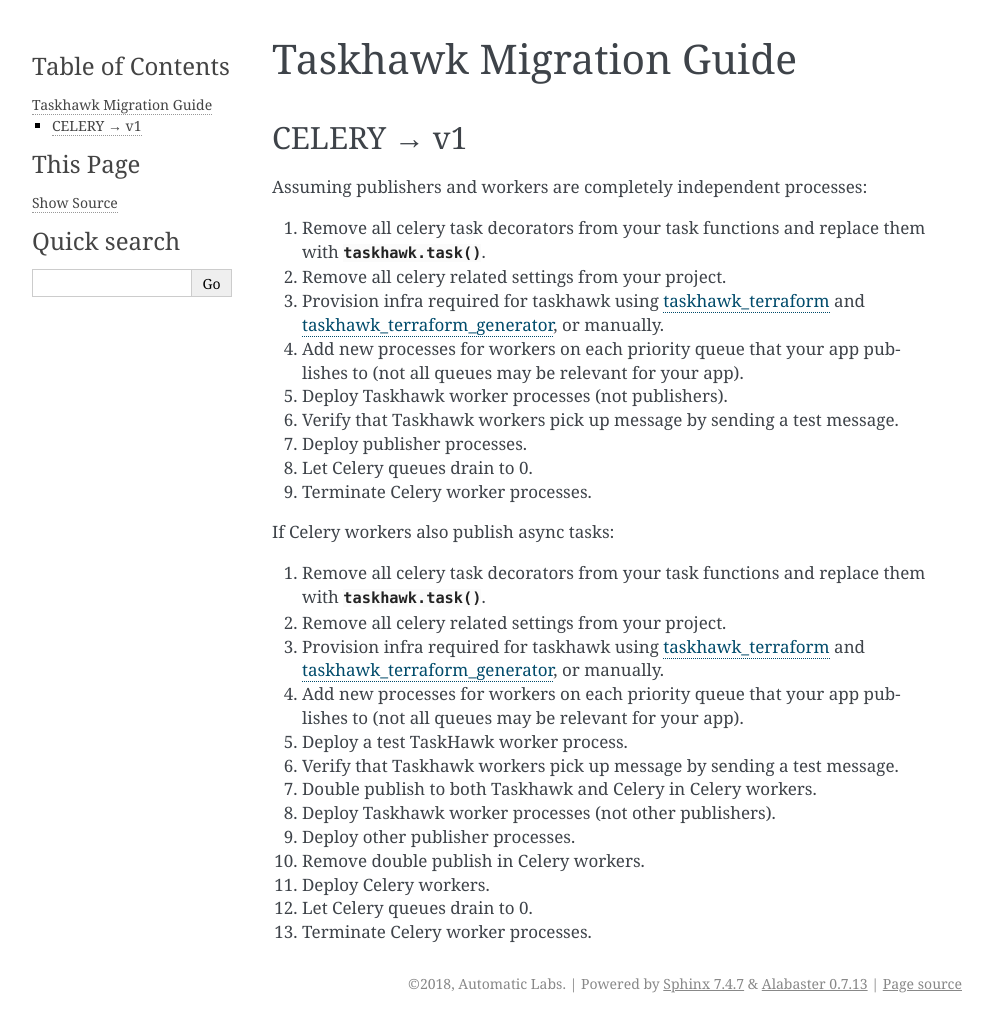
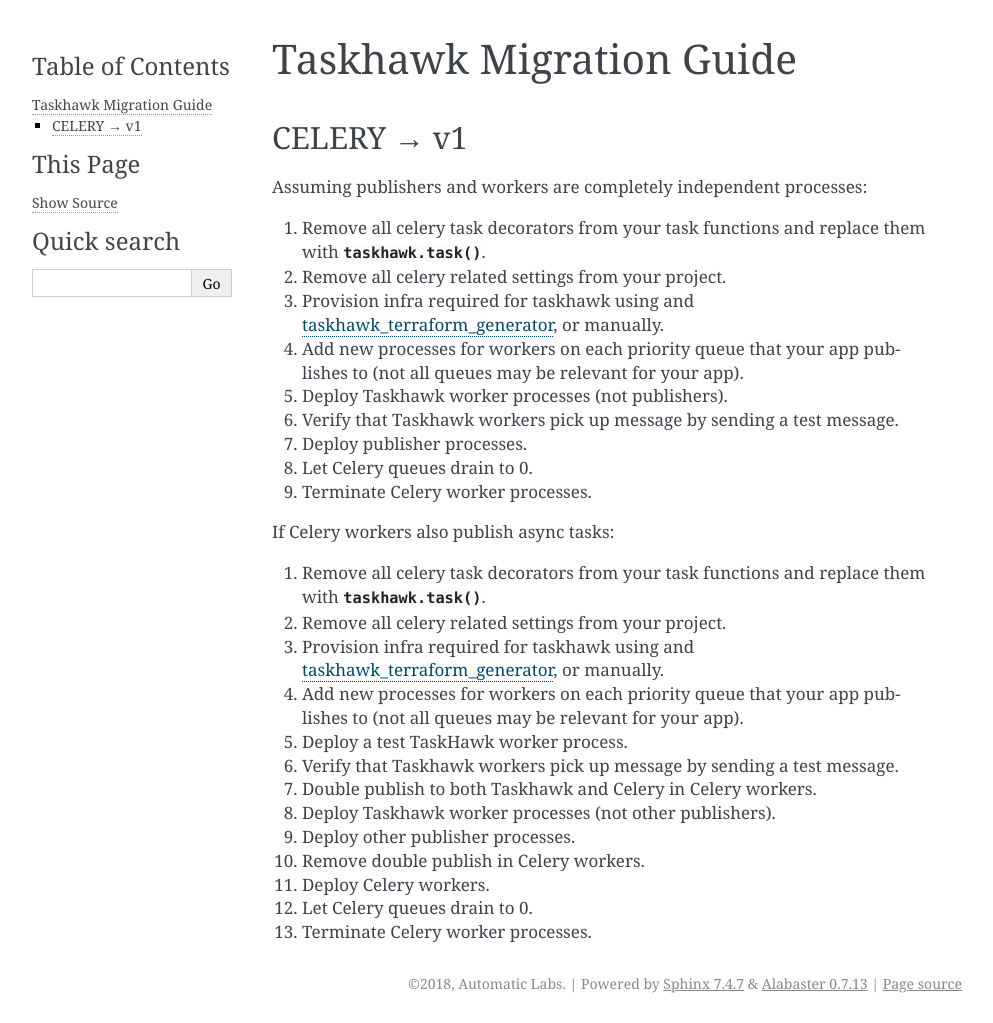
Before and after one commit to cloudchacho/taskhawk-python, a Sphinx documentation site: the page built from docs/migration.rst, in a window 1280 px wide. Shown: the whole page, without its empty margins (148-1141 px from the left). Built offline with Sphinx 7.4.7, drawn with Linux system fonts in a browser that asks for light colours.

```diff
--- a/README.rst
+++ b/README.rst
@@ -16,8 +16,8 @@ Taskhawk Library for Python
 .. image:: https://img.shields.io/pypi/implementation/taskhawk.svg?style=flat-square
     :target: https://pypi.python.org/pypi/taskhawk
 
-TaskHawk is a replacement for celery that works on AWS SQS/SNS, while keeping things pretty simple and straight
-forward. Any unbound function can be converted into a TaskHawk task.
+TaskHawk is a replacement for celery that works on AWS SQS/SNS, while keeping things pretty simple and
+straightforward. Any unbound function can be converted into a TaskHawk task.
 
 Only Python 3.6+ is supported currently.
 
--- a/docs/migration.rst
+++ b/docs/migration.rst
@@ -8,7 +8,7 @@ Assuming publishers and workers are completely independent processes:
 
 1. Remove all celery task decorators from your task functions and replace them with :meth:`taskhawk.task`.
 #. Remove all celery related settings from your project.
-#. Provision infra required for taskhawk using taskhawk_terraform_ and taskhawk_terraform_generator_, or manually.
+#. Provision infra required for taskhawk using and taskhawk_terraform_generator_, or manually.
 #. Add new processes for workers on each priority queue that your app publishes to (not all queues may be relevant
    for your app).
 #. Deploy Taskhawk worker processes (not publishers).
@@ -21,7 +21,7 @@ If Celery workers also publish async tasks:
 
 1. Remove all celery task decorators from your task functions and replace them with :meth:`taskhawk.task`.
 #. Remove all celery related settings from your project.
-#. Provision infra required for taskhawk using taskhawk_terraform_ and taskhawk_terraform_generator_, or manually.
+#. Provision infra required for taskhawk using and taskhawk_terraform_generator_, or manually.
 #. Add new processes for workers on each priority queue that your app publishes to (not all queues may be relevant
    for your app).
 #. Deploy a test TaskHawk worker process.
@@ -35,5 +35,4 @@ If Celery workers also publish async tasks:
 #. Terminate Celery worker processes.
 
 
-.. _taskhawk_terraform: https://github.com/Automatic/taskhawk-terraform
 .. _taskhawk_terraform_generator: https://github.com/Automatic/taskhawk-terraform-generator
--- a/docs/quickstart.rst
+++ b/docs/quickstart.rst
@@ -48,7 +48,7 @@ Provisioning
 Taskhawk works on SQS and SNS as backing queues. Before you can publish tasks, you
 need to provision the required infra. This may be done manually, or, preferably,
 using Terraform. Taskhawk provides tools to make infra configuration easier: see
-Terraform_ and `Taskhawk Terraform Generator`_ for further details.
+`Taskhawk Terraform Generator`_ for further details.
 
 Using Taskhawk
 --------------
@@ -80,5 +80,4 @@ For more details, see :class:`taskhawk.Priority`.
 
 .. _Github: https://github.com/Automatic/taskhawk-python
 .. _Django settings: https://docs.djangoproject.com/en/2.0/topics/settings/
-.. _Terraform: https://github.com/Automatic/taskhawk-terraform
 .. _Taskhawk Terraform Generator: https://github.com/Automatic/taskhawk-terraform-generator
--- a/docs/usage.rst
+++ b/docs/usage.rst
@@ -76,5 +76,4 @@ If your tasks exist in different modules, ensure that your modules are imported
 functions since tasks need to be registered before they can receive messages.
 
 .. _lambda_sns_format: https://docs.aws.amazon.com/lambda/latest/dg/eventsources.html#eventsources-sns
-.. _taskhawk_terraform: https://github.com/Automatic/taskhawk-terraform
 .. _taskhawk_terraform_generator: https://github.com/Automatic/taskhawk-terraform-generator
```
Also changed, not shown: docs/index.rst (+5 -5 lines), docs/settings.rst (+14 -0 lines), 4 other files.
